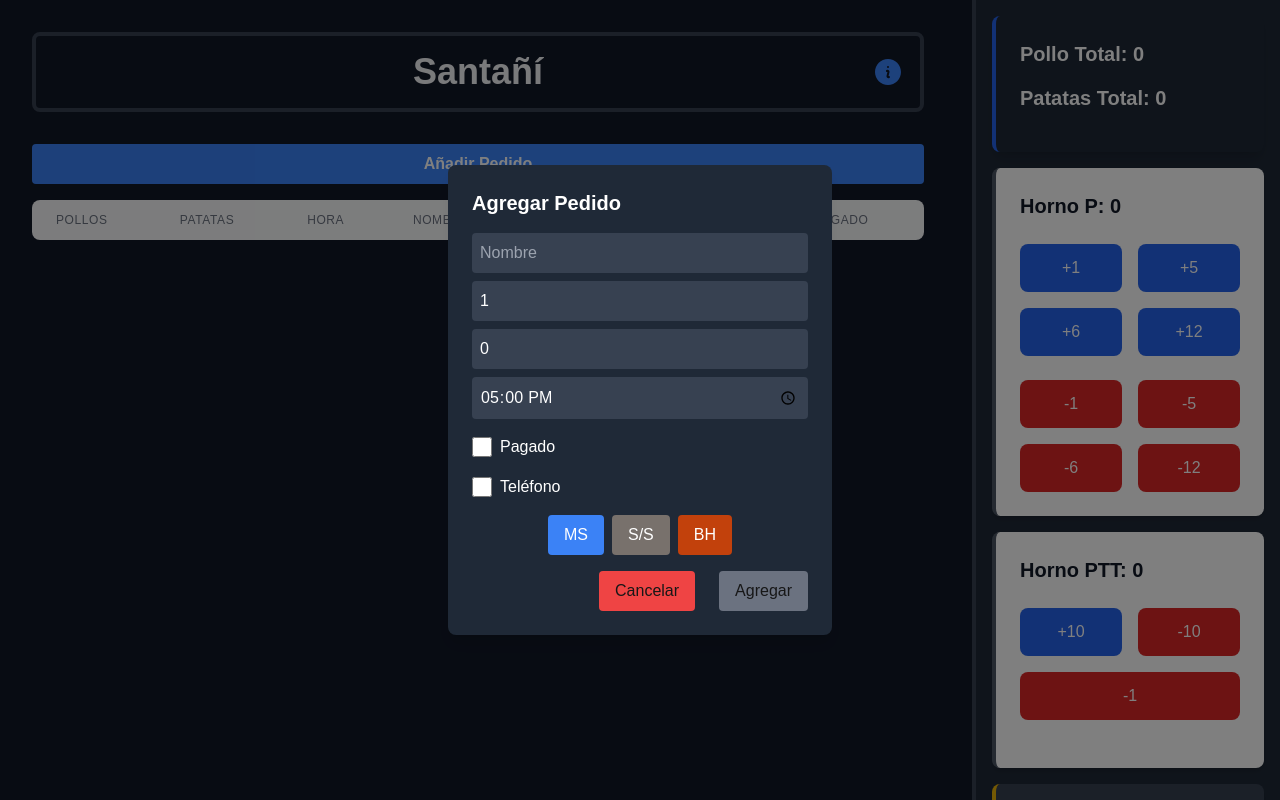
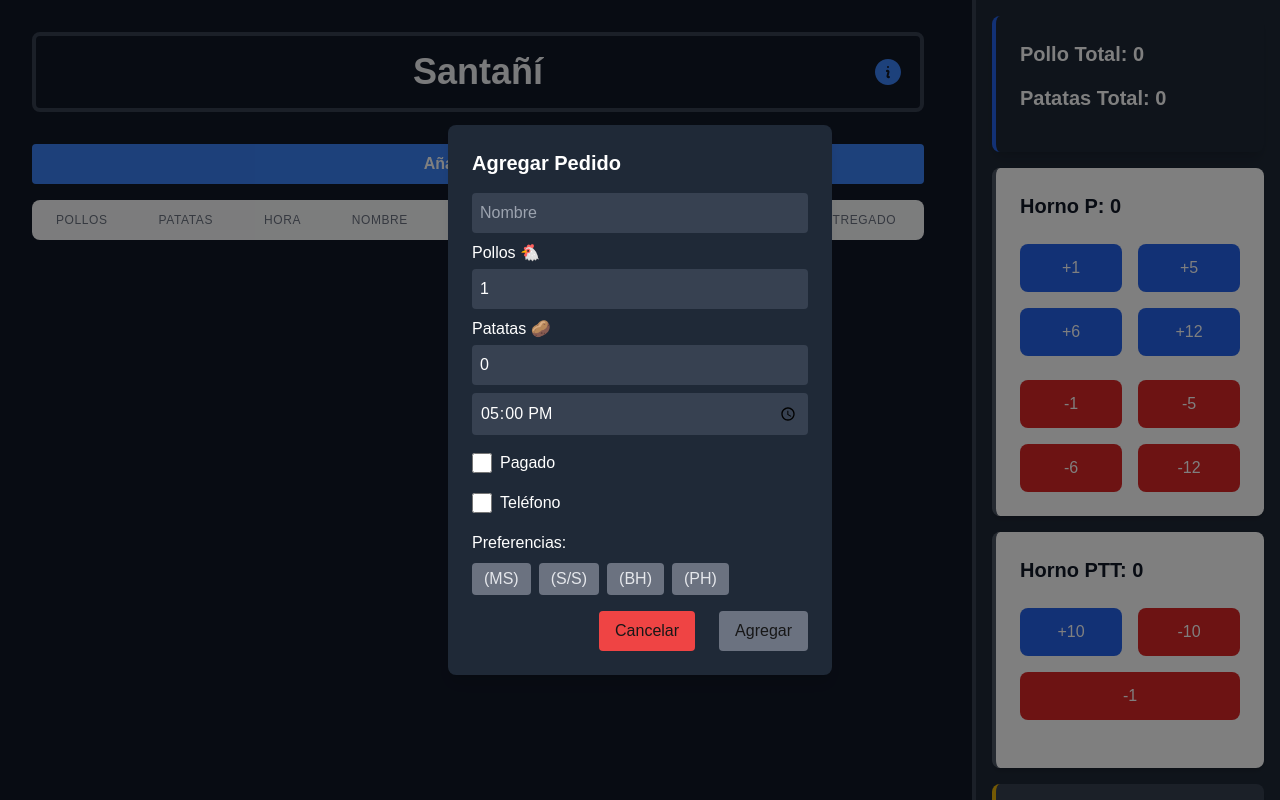
Before and after one commit to Kilex79/web-food-orders, a Next.js app: page / in a window 1280 px wide. Both pictures are taken after a click on the button "Añadir Pedido". Shown: the top 800 px of the page. Built offline with nearby package versions, Linux system fonts and the light colour scheme.

Commit message:
enhance OrderModal and Table components to support preferences; add preference toggle functionality and display preferences in the order table

```diff
--- a/src/app/components/ui/OrderModal.tsx
+++ b/src/app/components/ui/OrderModal.tsx
@@ -9,7 +9,7 @@ export interface Order {
   paid: boolean;
   delivered: boolean;
   phone: boolean;
-  preferences?: string[]; // Opcional: preferencias seleccionadas
+  preferences: string[], // Opcional: preferencias seleccionadas
 }
 
 // Props para el modal unificado
@@ -20,7 +20,6 @@ interface OrderModalProps {
   onDeleteOrder?: () => void; // Opcional, solo se usa en modo edición
   initialOrder?: Order; // Si se provee, el modal estará en modo edición
 }
-
 
 // Función para obtener la hora actual con minutos en "00"
 const getCurrentTime = () => {
@@ -46,6 +45,7 @@ export function OrderModal({
       paid: false,
       delivered: false,
       phone: false,
+      preferences: [],
     }
   );
 
@@ -62,6 +62,7 @@ export function OrderModal({
         paid: false,
         delivered: false,
         phone: false,
+        preferences: [],
       });
     }
   }, [initialOrder, isOpen]);
@@ -84,12 +85,25 @@ export function OrderModal({
         paid: false, // Desmarcar pagado
       }));
     } else {
-      // Si no se selecciona ninguno, solo actualiza el valor del campo
       setOrder((prevOrder) => ({
         ...prevOrder,
-        [name]: type === "checkbox" ? checked : value,
+        [name]:
+          type === "checkbox"
+            ? checked
+            : type === "number"
+            ? Number(value)
+            : value,
       }));
     }
+  };
+
+  const handlePreferenceToggle = (preference: string) => {
+    setOrder((prevOrder) => {
+      const preferences = prevOrder.preferences.includes(preference)
+        ? prevOrder.preferences.filter((pref) => pref !== preference)
+        : [...prevOrder.preferences, preference];
+      return { ...prevOrder, preferences };
+    });
   };
 
   const handleClose = () => {
@@ -102,6 +116,7 @@ export function OrderModal({
       paid: false,
       delivered: false,
       phone: false,
+      preferences: [],
     });
     onClose();
   };
@@ -124,7 +139,7 @@ export function OrderModal({
 
   return (
   <div className="fixed inset-0 bg-black bg-opacity-50 flex justify-center items-center">
-      <div className="bg-gray-800 p-6 rounded-lg shadow-lg w-96 relative ">
+    <div className="bg-gray-800 p-6 rounded-lg shadow-lg w-96 relative">
       <h2 className="text-xl font-bold text-white mb-4">
         {isEditing ? "Editar Pedido" : "Agregar Pedido"}
       </h2>
@@ -136,22 +151,30 @@ export function OrderModal({
         onChange={handleChange}
         className="w-full p-2 mb-2 rounded bg-gray-700 text-white"
       />
+      <div className="mb-2">
+        <label className="text-white block mb-1">Pollos 🐔</label>
         <input
           type="number"
           name="chickens"
           min="0"
+          step="0.5"
           value={order.chickens}
           onChange={handleChange}
-          className="w-full p-2 mb-2 rounded bg-gray-700 text-white"
+          className="w-full p-2 rounded bg-gray-700 text-white"
         />
+      </div>
+      <div className="mb-2">
+        <label className="text-white block mb-1">Patatas 🥔</label>
         <input
           type="number"
           name="potatoes"
           min="0"
+          step="0.5"
           value={order.potatoes}
           onChange={handleChange}
-          className="w-full p-2 mb-2 rounded bg-gray-700 text-white"
+          className="w-full p-2 rounded bg-gray-700 text-white"
         />
+      </div>
       <input
         type="time"
         name="time"
@@ -186,25 +209,26 @@ export function OrderModal({
         </label>
       </div>
 
-        <div className="mt-4 flex gap-2 justify-center ">
+      {/* Sección de Preferencias */}
+      <div className="mt-4">
+        <label className="text-white block mb-2">Preferencias:</label>
+        <div className="flex gap-2">
+          {["(MS)", "(S/S)", "(BH)", "(PH)"].map(
+            (preference) => (
               <button
-            //onClick={() => handleDelete(selectedEntry.key)}
-            className="bg-blue-500 hover:bg-blue-600 text-white px-4 py-2 rounded"
+                key={preference}
+                onClick={() => handlePreferenceToggle(preference)}
+                className={`px-3 py-1 rounded ${
+                  order.preferences.includes(preference)
+                    ? "bg-blue-500 text-white"
+                    : "bg-gray-500 text-gray-200"
+                }`}
               >
-            MS
+                {preference}
               </button>
-          <button
-            //onClick={() => handleDelete(selectedEntry.key)}
-            className=" bg-stone-500 hover:bg-stone-600 text-white px-4 py-2 rounded"
-          >
-            S/S
-          </button>
-          <button
-            //onClick={() => handleDelete(selectedEntry.key)}
-            className=" bg-orange-700 hover:bg-orange-800 text-white px-4 py-2 rounded"
-          >
-            BH
-          </button>
+            )
+          )}
+        </div>
       </div>
 
       <div className="flex justify-end mt-4 gap-4">
@@ -238,4 +262,5 @@ export function OrderModal({
     </div>
   </div>
 );
+
 }
--- a/src/app/components/ui/Table.tsx
+++ b/src/app/components/ui/Table.tsx
@@ -9,6 +9,7 @@ interface Order {
   paid: boolean;
   delivered: boolean;
   phone: boolean;
+  preferences: string[];
 }
 
 interface TableProps {
@@ -57,8 +58,8 @@ export function Table({
   return (
     <div className="overflow-x-auto rounded-lg">
       {title && <h2 className="text-xl font-bold mb-4">{title}</h2>}
-      <table className="min-w-full divide-y divide-gray-200 bg-white dark:bg-gray-700">
-        <thead className="bg-gray-50 dark:bg-gray-800 ">
+      <table className="min-w-full table-auto border-collapse">
+        <thead className="bg-gray-50 dark:bg-gray-800">
           <tr>
             <th className="px-6 py-3 text-left text-xs font-medium text-gray-500 uppercase tracking-wider">
               Pollos
@@ -76,6 +77,9 @@ export function Table({
               Pagado
             </th>
             <th className="px-6 py-3 text-left text-xs font-medium text-gray-500 uppercase tracking-wider">
+              Preferencias
+            </th>
+            <th className="px-6 py-3 text-left text-xs font-medium text-gray-500 uppercase tracking-wider">
               Editar
             </th>
             <th className="px-6 py-3 text-left text-xs font-medium text-gray-500 uppercase tracking-wider">
@@ -87,10 +91,13 @@ export function Table({
           {orders.map((order, index) => (
             <tr
               key={index}
-              className="hover:bg-gray-100 dark:hover:bg-gray-600 "
+              className="hover:bg-gray-100 dark:hover:bg-gray-600"
             >
-              <td colSpan={7} className="p-0">
-                <div className={`${getBorderClass(order, currentTime)} flex`}>
+              <td
+                colSpan={8}
+                className={`p-0 ${getBorderClass(order, currentTime)}`}
+              >
+                <div className="flex">
                   <div className="flex-1 px-6 py-4 text-sm text-gray-900 dark:text-gray-100">
                     {order.chickens}
                   </div>
@@ -105,6 +112,9 @@ export function Table({
                   </div>
                   <div className="flex-1 px-6 py-4 text-sm">
                     {order.paid ? "✅" : "❌"}
+                  </div>
+                  <div className="flex-1 px-6 py-4 text-sm text-gray-900 dark:text-gray-100">
+                    {order.preferences.join(", ")}
                   </div>
                   <div className="flex-1 px-6 py-4 text-sm">
                     <button
```
Also changed, not shown: src/app/page.tsx (line endings or trailing spaces). Lines whose indentation alone changed are shown as unchanged.
